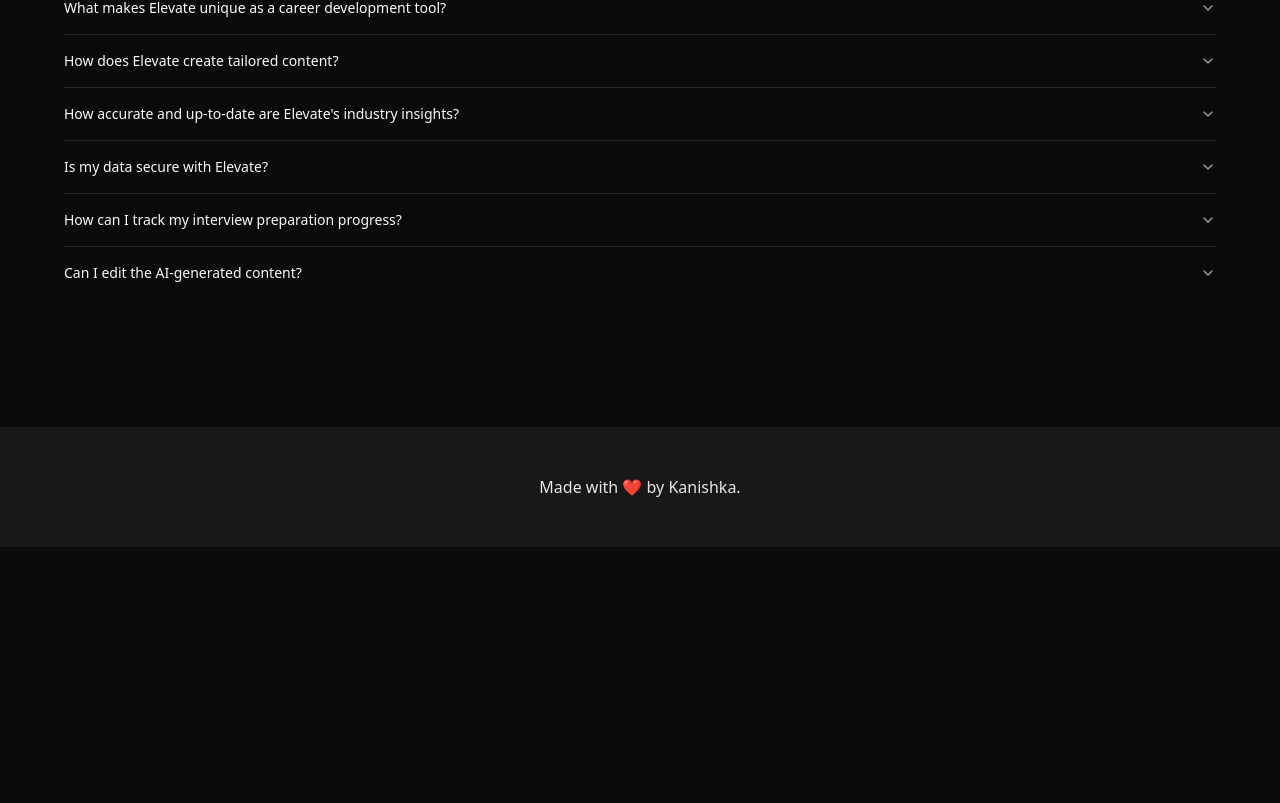
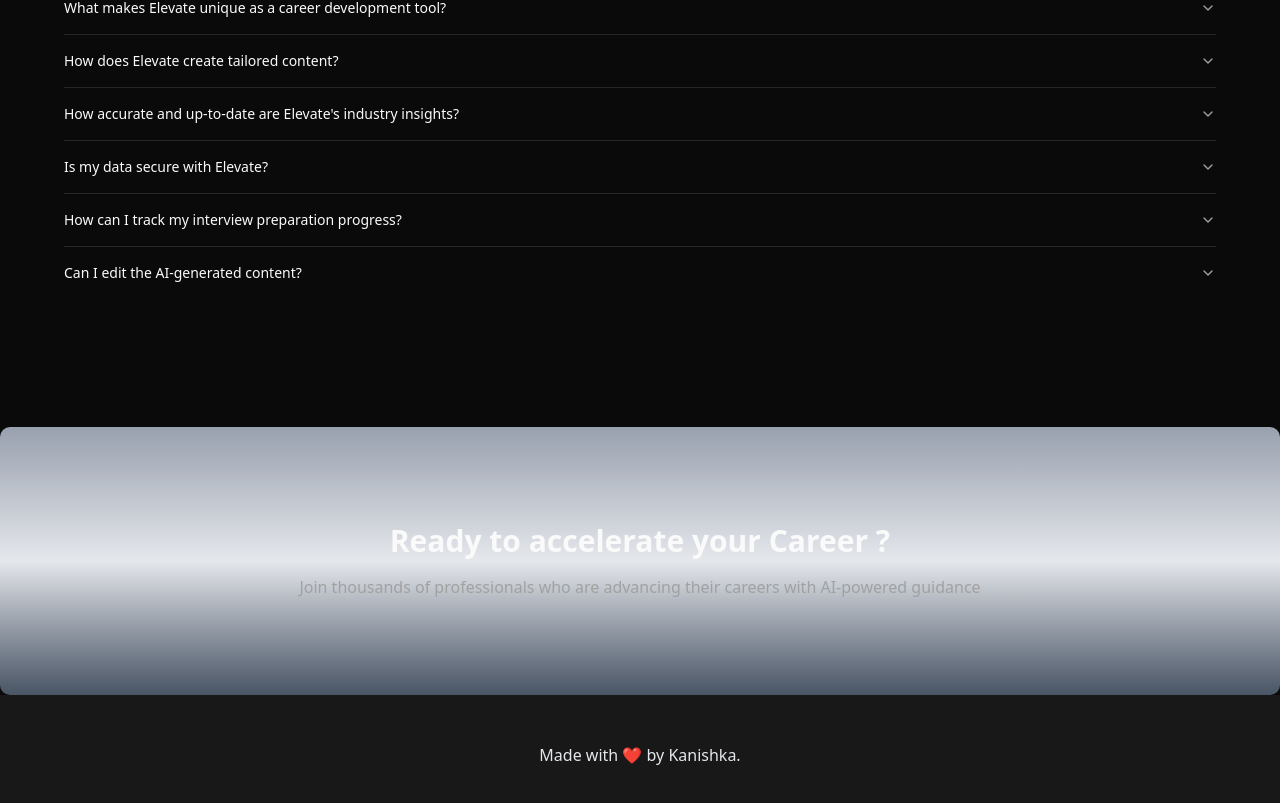
Before and after one commit to kanishkadz/elevate, a Next.js app: page / in a window 1280 px wide. Shown: the part 3581-4384 px from the top of the page. Before the commit the page ends 4128 px from the top, so only its background shows below. Built offline with nearby package versions, Linux system fonts and the light colour scheme; no server answers.

Commit message:
Update page.jsx

```diff
--- a/app/page.jsx
+++ b/app/page.jsx
@@ -124,6 +124,7 @@
         </div>
       </section>
 
+      {/* faqs */}
       <section className="w-full py-12 md:py-24 lg:py-32 bg-background">
         <div className="container mx-auto px-4 md:px-6">
           <div className="text-center max-w-3xl mx-auto mb-12">
@@ -139,9 +140,16 @@
                 </AccordionItem>
               ))}
             </Accordion>
+          </div>
+        </div>
+      </section>
 
-
-
+      {/* cta */}
+      <section className="w-full">
+        <div className="mx-auto py-24 gradient rounded-lg">
+          <div className="flex flex-col items-center justify-center space-y-4 text-center max-w-3xl mx-auto">
+            <h2 className="text-3xl font-bold mb-4">Ready to accelerate your Career ?</h2>
+            <p className="text-muted-foreground">Join thousands of professionals who are advancing their careers with AI-powered guidance</p>
           </div>
         </div>
       </section>
```
